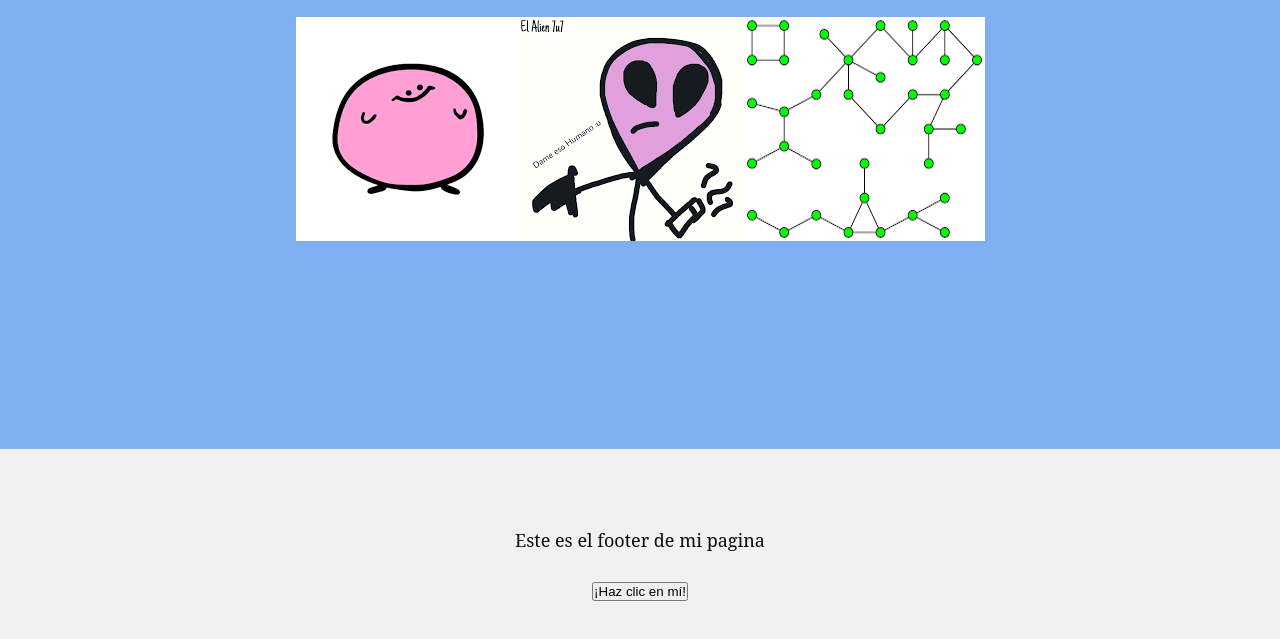
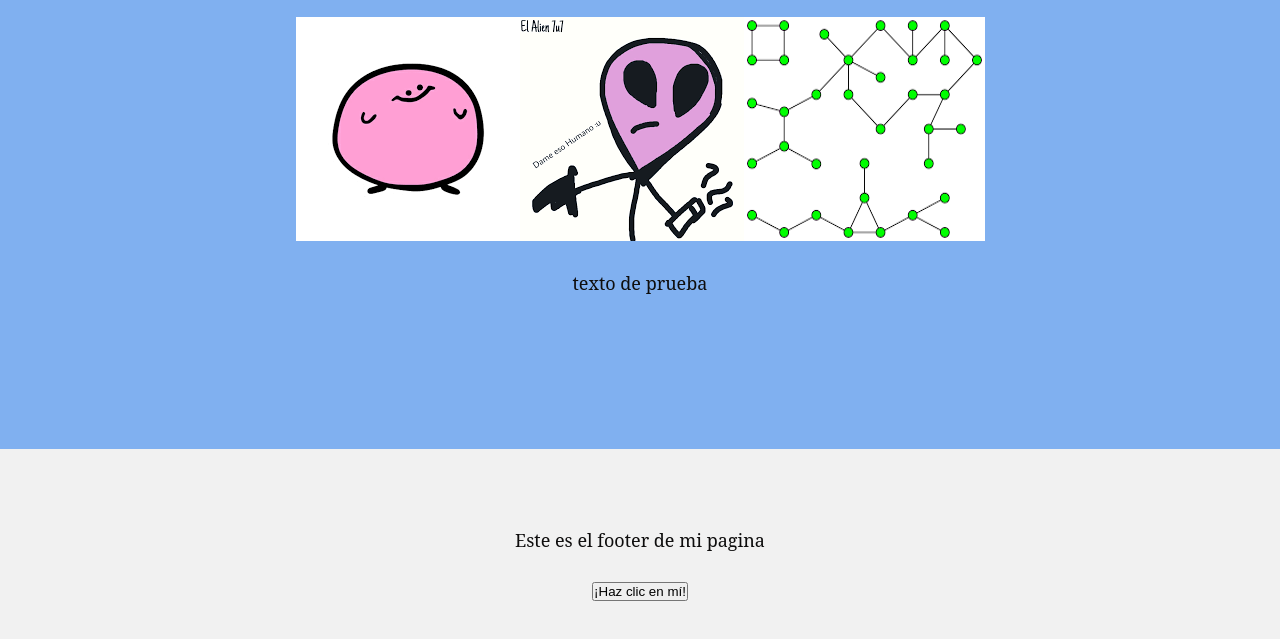
Before and after one commit to VenFan/miprimerapagina, a plain HTML site: page about.html in a window 1280 px wide. Shown: the part 229-868 px from the top of the page. Drawn offline with Linux system fonts and the light colour scheme.

Commit message:
mi primera confirmación de actualización

```diff
--- a/about.html
+++ b/about.html
@@ -36,6 +36,9 @@
             <img src="img/et.png" alt="" href="">
             <img src="img/neuronas.png" alt="" href="">
         </div>
+        <div class="greeting">
+            <p>texto de prueba</p>
+        </div>
     </main>
     <footer>
         <p>Este es el footer de mi pagina</p>
--- a/styles.css
+++ b/styles.css
@@ -15,7 +15,9 @@
     height: 50px;
     background-color: black;
 }
-
+.greeting{
+    text-align: center;
+}
 
 .navbar {
     display: flex;
```
